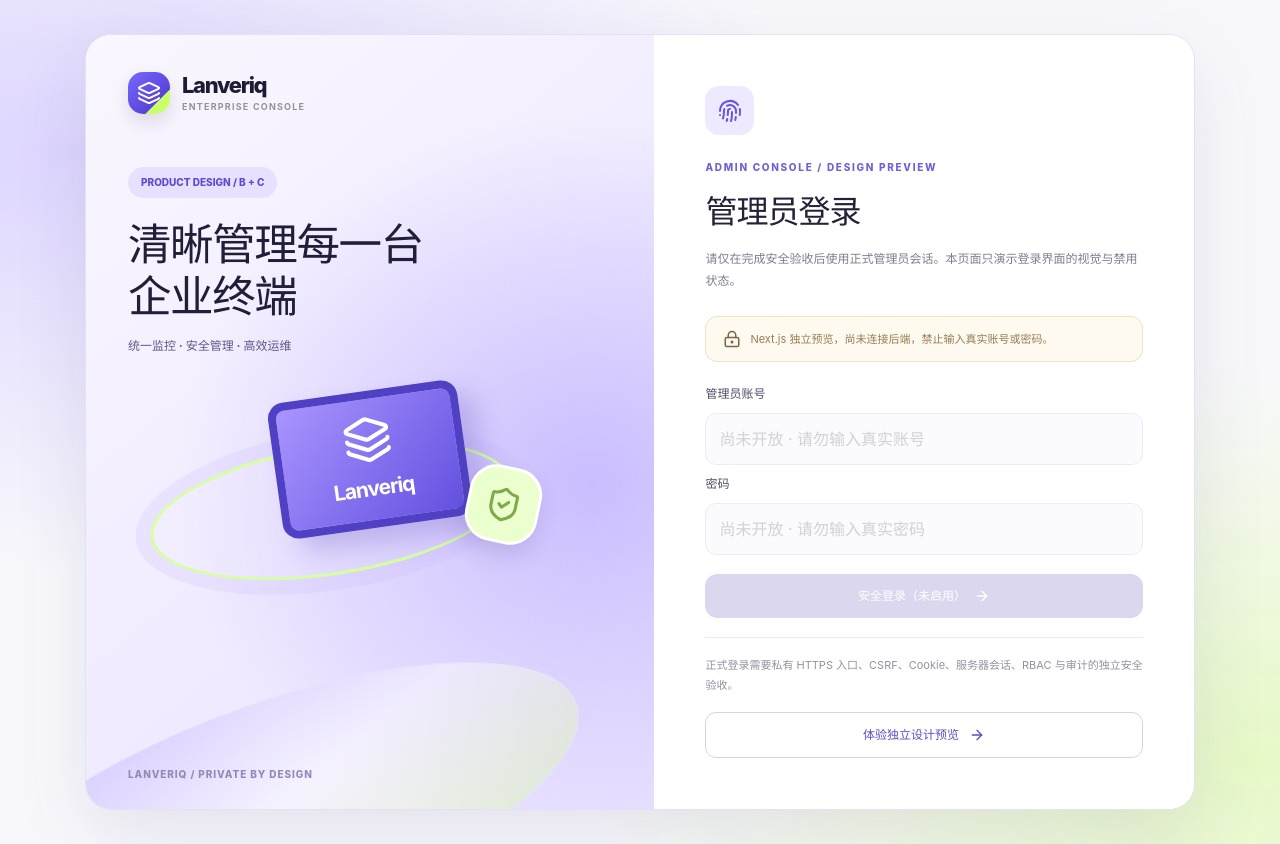
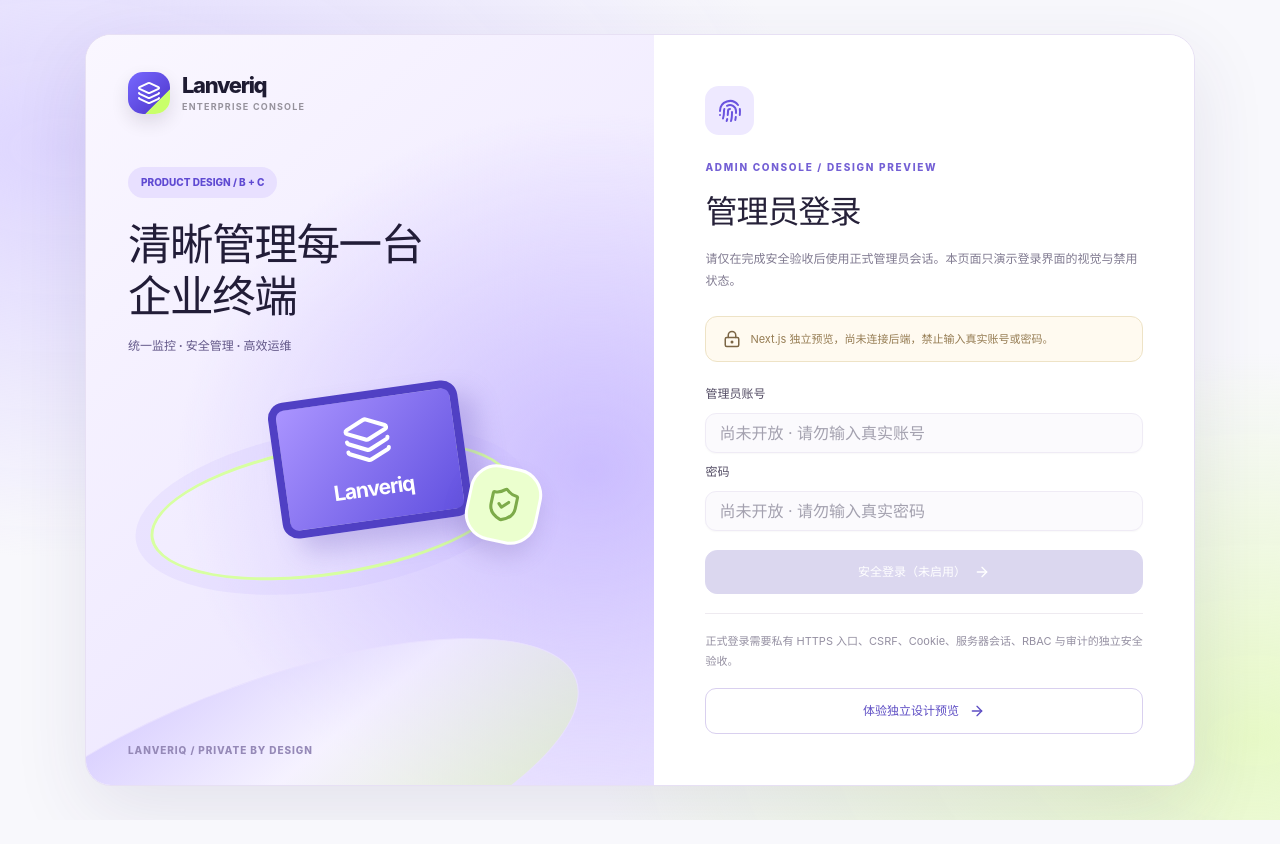
Before and after one commit to kunlong-luo/lanveriq, a Next.js app in the folder apps/web-next/: page /login in a window 1280 px wide. After the commit the page ends 820 px from the top, so only its background shows below. Built offline with nearby package versions, Linux system fonts and the light colour scheme.

Commit message:
NXT-15: render disabled login preview using reusable shadcn-style Input

```diff
--- a/apps/web-next/src/components/login-preview.tsx
+++ b/apps/web-next/src/components/login-preview.tsx
@@ -1,4 +1,5 @@
 import Link from 'next/link';
+import { Input } from './ui/input';
 import { ArrowRight, Fingerprint, Layers3, LockKeyhole, ShieldCheck } from 'lucide-react';
 
 /** Static design surface: no form, user data, credential capture or calls. */
@@ -33,9 +34,9 @@ export function LoginPreview() {
         </div>
         <div className="login-fields" aria-label="尚未启用的登录界面">
           <label htmlFor="login-username">管理员账号</label>
-          <input id="login-username" type="text" disabled placeholder="尚未开放 · 请勿输入真实账号" autoComplete="off"/>
+          <Input id="login-username" type="text" disabled placeholder="尚未开放 · 请勿输入真实账号" autoComplete="off"/>
           <label htmlFor="login-password">密码</label>
-          <input id="login-password" type="password" disabled placeholder="尚未开放 · 请勿输入真实密码" autoComplete="off"/>
+          <Input id="login-password" type="password" disabled placeholder="尚未开放 · 请勿输入真实密码" autoComplete="off"/>
           <button type="button" disabled className="primary-action">
             安全登录（未启用） <ArrowRight size={16} aria-hidden="true" />
           </button>
```
